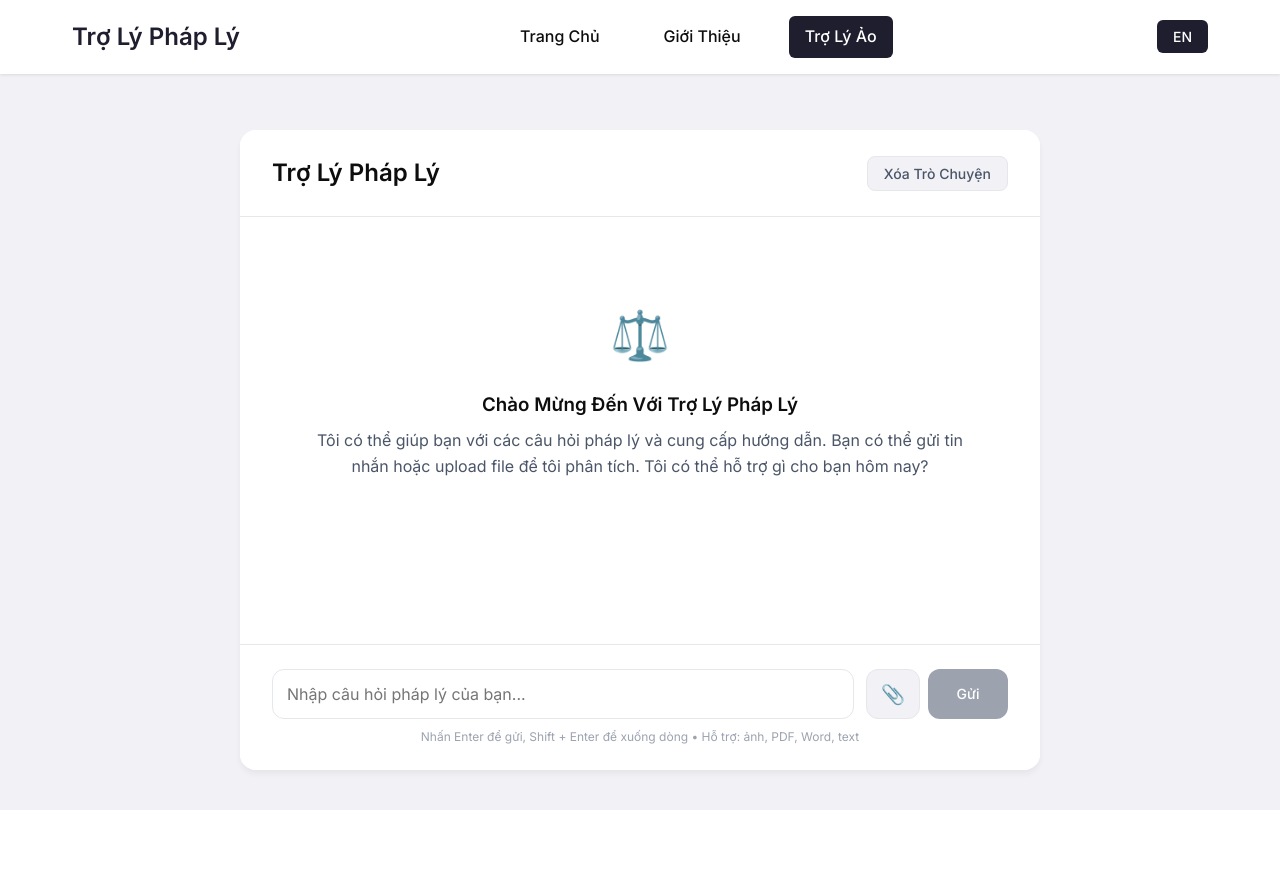
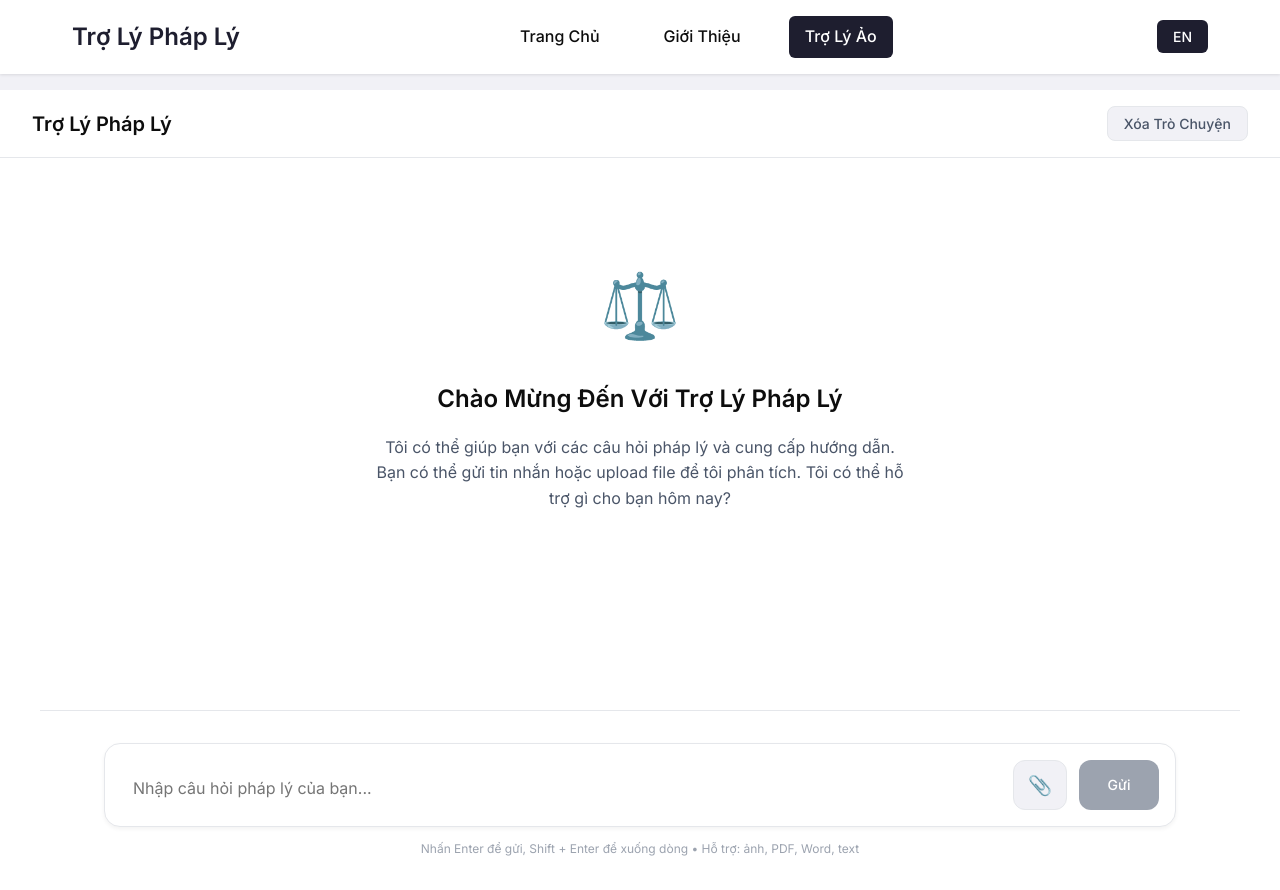
Before and after one commit to trungkiet2005/legal-assistant-web, a React (Vite) app: page /chatbot in a window 1280 px wide. Before the commit the page ends 810 px from the top, so only its background shows below. Built offline with nearby package versions, Linux system fonts and the light colour scheme.

Commit message:
update api

```diff
--- a/src/App.css
+++ b/src/App.css
@@ -13,17 +13,22 @@ body {
   line-height: 1.6;
   background-color: #F1F1F6;
   color: #0D0D0D;
+  overflow-x: hidden;
 }
 
 .App {
   min-height: 100vh;
   display: flex;
   flex-direction: column;
+  overflow-x: hidden;
+  width: 100%;
 }
 
 .main-content {
   flex: 1;
   margin-top: 90px; /* Account for fixed navbar */
+  overflow-x: hidden;
+  width: 100%;
 }
 
 /* Reset some default styles */
--- a/src/components/Chatbot.css
+++ b/src/components/Chatbot.css
@@ -1,36 +1,38 @@
 .chatbot {
-  min-height: calc(100vh - 80px);
+  min-height: 100vh;
   background-color: #F1F1F6;
-  padding: 2rem;
   display: flex;
-  align-items: center;
-  justify-content: center;
+  flex-direction: column;
+  overflow-x: hidden;
+  width: 100%;
 }
 
 .chatbot-container {
   background: #FFFFFF;
-  border-radius: 1rem;
-  box-shadow: 0 4px 6px rgba(0, 0, 0, 0.05);
   width: 100%;
-  max-width: 800px;
-  height: 80vh;
+  height: 100vh;
   display: flex;
   flex-direction: column;
   overflow: hidden;
+  max-width: none;
+  border-radius: 0;
+  box-shadow: none;
+  overflow-x: hidden;
 }
 
 .chatbot-header {
   background: #FFFFFF;
   color: #0D0D0D;
-  padding: 1.5rem 2rem;
+  padding: 1rem 2rem;
   display: flex;
   justify-content: space-between;
   align-items: center;
   border-bottom: 1px solid #E5E7EB;
+  flex-shrink: 0;
 }
 
 .chatbot-header h1 {
-  font-size: 1.5rem;
+  font-size: 1.25rem;
   font-weight: 600;
   margin: 0;
   color: #0D0D0D;
@@ -55,34 +57,41 @@
 
 .chat-messages {
   flex: 1;
-  padding: 2rem;
+  padding: 2rem 4rem;
   overflow-y: auto;
   display: flex;
   flex-direction: column;
-  gap: 1rem;
+  gap: 1.5rem;
+  max-width: 1200px;
+  margin: 0 auto;
+  width: 100%;
 }
 
 .welcome-message {
   text-align: center;
-  padding: 3rem 2rem;
+  padding: 4rem 2rem;
   color: #4A5568;
+  max-width: 600px;
+  margin: 0 auto;
 }
 
 .welcome-icon {
-  font-size: 3rem;
-  margin-bottom: 1rem;
+  font-size: 4rem;
+  margin-bottom: 1.5rem;
 }
 
 .welcome-message h3 {
   color: #0D0D0D;
-  margin-bottom: 0.5rem;
+  margin-bottom: 1rem;
   font-weight: 600;
+  font-size: 1.5rem;
 }
 
 .message {
   display: flex;
   flex-direction: column;
-  max-width: 70%;
+  max-width: 80%;
+  width: 100%;
 }
 
 .user-message {
@@ -94,12 +103,12 @@
 }
 
 .message-content {
-  padding: 0.875rem 1.25rem;
+  padding: 1rem 1.5rem;
   border-radius: 1rem;
   word-wrap: break-word;
-  line-height: 1.5;
-  font-size: 0.95rem;
-  white-space: pre-wrap; /* Add this line to preserve line breaks */
+  line-height: 1.6;
+  font-size: 1rem;
+  white-space: pre-wrap;
 }
 
 .user-message .message-content {
@@ -109,15 +118,43 @@
 }
 
 .bot-message .message-content {
-  background: #E5E7EB;
+  background: #F8FAFC;
   color: #0D0D0D;
   border-bottom-left-radius: 0.25rem;
+  border: 1px solid #E2E8F0;
+}
+
+.message-actions {
+  margin-top: 0.5rem;
+  display: flex;
+  gap: 0.5rem;
+}
+
+.audio-button {
+  background: #F1F1F6;
+  color: #1E293B;
+  border: 1px solid #E5E7EB;
+  border-radius: 0.5rem;
+  padding: 0.4rem 0.6rem;
+  cursor: pointer;
+  font-size: 0.875rem;
+  transition: all 0.2s ease;
+}
+
+.audio-button:hover:not(:disabled) {
+  background: #E5E7EB;
+}
+
+.audio-button:disabled {
+  background: #F9FAFB;
+  color: #9CA3AF;
+  cursor: not-allowed;
 }
 
 .message-timestamp {
   font-size: 0.75rem;
   color: #9CA3AF;
-  margin-top: 0.25rem;
+  margin-top: 0.5rem;
   align-self: flex-end;
 }
 
@@ -163,10 +200,14 @@
 }
 
 .chat-input {
-  padding: 1.5rem 2rem;
+  padding: 2rem 4rem;
   border-top: 1px solid #E5E7EB;
   background: #FFFFFF;
   transition: all 0.3s ease;
+  flex-shrink: 0;
+  max-width: 1200px;
+  margin: 0 auto;
+  width: 100%;
 }
 
 .chat-input.drag-over {
@@ -178,35 +219,42 @@
 
 .input-container {
   display: flex;
-  gap: 0.75rem;
+  gap: 1rem;
   align-items: flex-end;
+  background: #FFFFFF;
+  border: 1px solid #E5E7EB;
+  border-radius: 1rem;
+  padding: 1rem;
+  box-shadow: 0 2px 4px rgba(0, 0, 0, 0.05);
 }
 
 .input-buttons {
   display: flex;
-  gap: 0.5rem;
+  gap: 0.75rem;
   align-items: center;
 }
 
 .input-container textarea {
   flex: 1;
-  border: 1px solid #E5E7EB;
-  border-radius: 0.75rem;
-  padding: 0.875rem;
+  border: none;
+  border-radius: 0;
+  padding: 0.75rem;
   font-size: 1rem;
   resize: none;
   outline: none;
-  transition: border-color 0.3s ease;
+  transition: all 0.3s ease;
   font-family: inherit;
-  background: #FFFFFF;
+  background: transparent;
+  min-height: 24px;
+  max-height: 200px;
 }
 
 .input-container textarea:focus {
-  border-color: #1E1E2F;
+  border: none;
 }
 
 .input-container textarea:disabled {
-  background: #F9FAFB;
+  background: transparent;
   cursor: not-allowed;
 }
 
@@ -382,13 +430,13 @@
 .input-hint {
   font-size: 0.75rem;
   color: #9CA3AF;
-  margin-top: 0.5rem;
+  margin-top: 0.75rem;
   text-align: center;
 }
 
 /* Custom scrollbar */
 .chat-messages::-webkit-scrollbar {
-  width: 6px;
+  width: 8px;
 }
 
 .chat-messages::-webkit-scrollbar-track {
@@ -397,32 +445,46 @@
 
 .chat-messages::-webkit-scrollbar-thumb {
   background: #CBD5E1;
-  border-radius: 3px;
+  border-radius: 4px;
 }
 
 .chat-messages::-webkit-scrollbar-thumb:hover {
   background: #94A3B8;
 }
 
+@media (max-width: 1200px) {
+  .chat-messages {
+    padding: 2rem;
+  }
+
+  .chat-input {
+    padding: 2rem;
+  }
+}
+
 @media (max-width: 768px) {
-  .chatbot {
+  .chatbot-container {
+    height: 100vh;
+  }
+
+  .chat-messages {
+    padding: 1.5rem 1rem;
+  }
+
+  .chat-input {
+    padding: 1.5rem 1rem;
+  }
+
+  .message {
+    max-width: 90%;
+  }
+
+  .chatbot-header {
     padding: 1rem;
   }
 
-  .chatbot-container {
-    height: calc(100vh - 120px);
-  }
-
-  .message {
-    max-width: 85%;
-  }
-
-  .chatbot-header {
-    padding: 1rem 1.5rem;
-  }
-
   .chatbot-header h1 {
-    font-size: 1.25rem;
+    font-size: 1.125rem;
   }
 
   .clear-button {
@@ -430,11 +492,11 @@
     font-size: 0.8rem;
   }
 
-  .chat-messages {
-    padding: 1.5rem;
+  .input-container {
+    padding: 0.75rem;
   }
 
-  .chat-input {
-    padding: 1rem 1.5rem;
+  .input-container textarea {
+    padding: 0.5rem;
   }
 }
--- a/src/components/Chatbot.jsx
+++ b/src/components/Chatbot.jsx
@@ -13,6 +13,13 @@ const Chatbot = () => {
   const messagesEndRef = useRef(null);
   const fileInputRef = useRef(null);
   const { t } = useLanguage();
+  const { currentLanguage } = useLanguage();
+
+  const BASE_URL = 'https://4c88ce69f383.ngrok-free.app';
+
+  // TTS state by message index
+  const [ttsStates, setTtsStates] = useState({});
+  const audioRefs = useRef({});
 
   const scrollToBottom = () => {
     messagesEndRef.current?.scrollIntoView({ behavior: "smooth" });
@@ -142,14 +149,14 @@ const Chatbot = () => {
         formData.append('message', inputMessage.trim() || 'Hãy phân tích file này');
         formData.append('conversation_history', JSON.stringify(conversationHistory));
 
-        response = await axios.post('https://0d5a95559d25.ngrok-free.app/chat-with-file', formData, {
+        response = await axios.post(`${BASE_URL}/chat-with-file`, formData, {
           headers: {
             'Content-Type': 'multipart/form-data',
           },
         });
       } else {
         // Gửi tin nhắn thông thường
-        response = await axios.post('https://0d5a95559d25.ngrok-free.app/chat', {
+        response = await axios.post(`${BASE_URL}/multiagent`, {
           message: userMessage.content,
           conversation_history: conversationHistory
         });
@@ -198,6 +205,96 @@ const Chatbot = () => {
       setIsLoading(false);
     }
   };
+
+  const handleToggleSpeak = async (index, text) => {
+    try {
+      const existingState = ttsStates[index] || {};
+      const existingAudio = audioRefs.current[index];
+
+      // If we already have audio and it's playing, pause it
+      if (existingAudio && !existingAudio.paused) {
+        existingAudio.pause();
+        existingAudio.currentTime = 0;
+        setTtsStates(prev => ({
+          ...prev,
+          [index]: { ...prev[index], playing: false }
+        }));
+        return;
+      }
+
+      // If audio URL is cached, just play
+      if (existingState.audioUrl && existingAudio) {
+        await existingAudio.play();
+        setTtsStates(prev => ({
+          ...prev,
+          [index]: { ...prev[index], playing: true }
+        }));
+        return;
+      }
+
+      // Otherwise, request TTS generation
+      setTtsStates(prev => ({
+        ...prev,
+        [index]: { ...prev[index], loading: true }
+      }));
+
+      const language = currentLanguage === 'vi' ? 'vi' : 'en';
+      const ttsPayload = {
+        text,
+        voice: 'Kore',
+        language
+      };
+
+      const ttsResponse = await axios.post(`${BASE_URL}/tts`, ttsPayload);
+      const result = ttsResponse.data || {};
+
+      if (!result.audio_file) {
+        throw new Error('No audio_file from TTS');
+      }
+
+      const filename = String(result.audio_file).split('/').pop();
+      const audioResponse = await axios.get(`${BASE_URL}/tts/audio/${filename}`, { responseType: 'blob' });
+      const objectUrl = URL.createObjectURL(audioResponse.data);
+
+      const audio = new Audio(objectUrl);
+      audio.onended = () => {
+        setTtsStates(prev => ({
+          ...prev,
+          [index]: { ...prev[index], playing: false }
+        }));
+      };
+
+      audioRefs.current[index] = audio;
+
+      await audio.play();
+
+      setTtsStates(prev => ({
+        ...prev,
+        [index]: { audioUrl: objectUrl, loading: false, playing: true }
+      }));
+    } catch (e) {
+      console.error('TTS error:', e);
+      setTtsStates(prev => ({
+        ...prev,
+        [index]: { ...prev[index], loading: false, playing: false }
+      }));
+      alert('Không thể phát âm thanh. Vui lòng thử lại.');
+    }
+  };
+
+  useEffect(() => {
+    return () => {
+      // Cleanup audio objects and revoke URLs
+      Object.values(audioRefs.current).forEach(audio => {
+        try { audio.pause(); } catch {}
+      });
+      Object.values(ttsStates).forEach(state => {
+        if (state && state.audioUrl) {
+          try { URL.revokeObjectURL(state.audioUrl); } catch {}
+        }
+      });
+    };
+  }, []);
 
   const handleKeyPress = (e) => {
     if (e.key === 'Enter' && !e.shiftKey) {
@@ -269,6 +366,19 @@ const Chatbot = () => {
                         <span className="file-size">{formatFileSize(message.file.size)}</span>
                       </div>
                     )}
+                  </div>
+                )}
+
+                {message.role === 'assistant' && (
+                  <div className="message-actions">
+                    <button
+                      className="audio-button"
+                      onClick={() => handleToggleSpeak(index, message.content)}
+                      title={ttsStates[index]?.playing ? 'Dừng phát' : 'Phát âm thanh'}
+                      disabled={ttsStates[index]?.loading}
+                    >
+                      {ttsStates[index]?.loading ? '⏳' : ttsStates[index]?.playing ? '⏹️ Dừng' : '🔊 Đọc'}
+                    </button>
                   </div>
                 )}
               </div>
--- a/src/index.css
+++ b/src/index.css
@@ -21,17 +21,29 @@
   box-sizing: border-box;
 }
 
+html {
+  overflow-x: hidden;
+  scrollbar-width: none; /* Firefox */
+  -ms-overflow-style: none; /* IE and Edge */
+}
+
+html::-webkit-scrollbar {
+  display: none; /* Chrome, Safari and Opera */
+}
+
 body {
   margin: 0;
   min-width: 320px;
   min-height: 100vh;
   background-color: #ffffff;
   color: #213547;
+  overflow-x: hidden;
 }
 
 #root {
   width: 100%;
   min-height: 100vh;
+  overflow-x: hidden;
 }
 
 /* Reset default styles */
```
